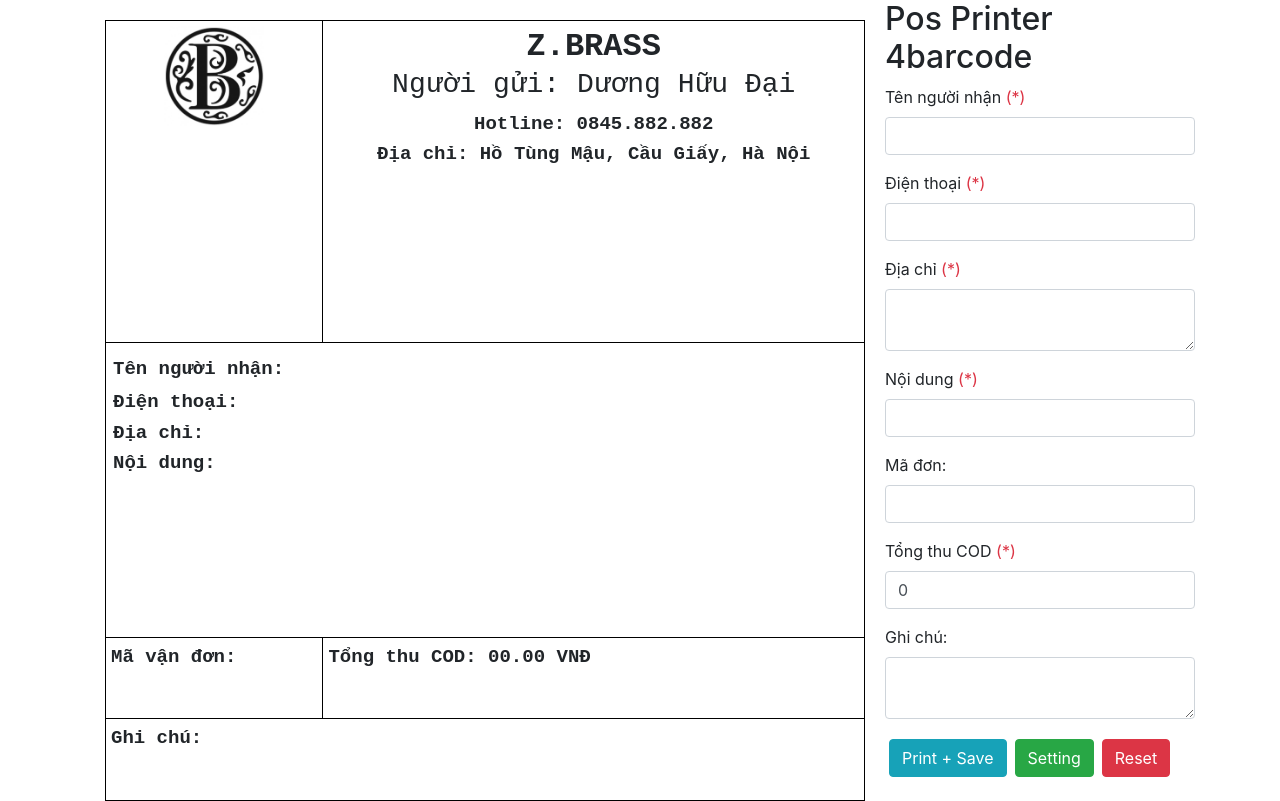
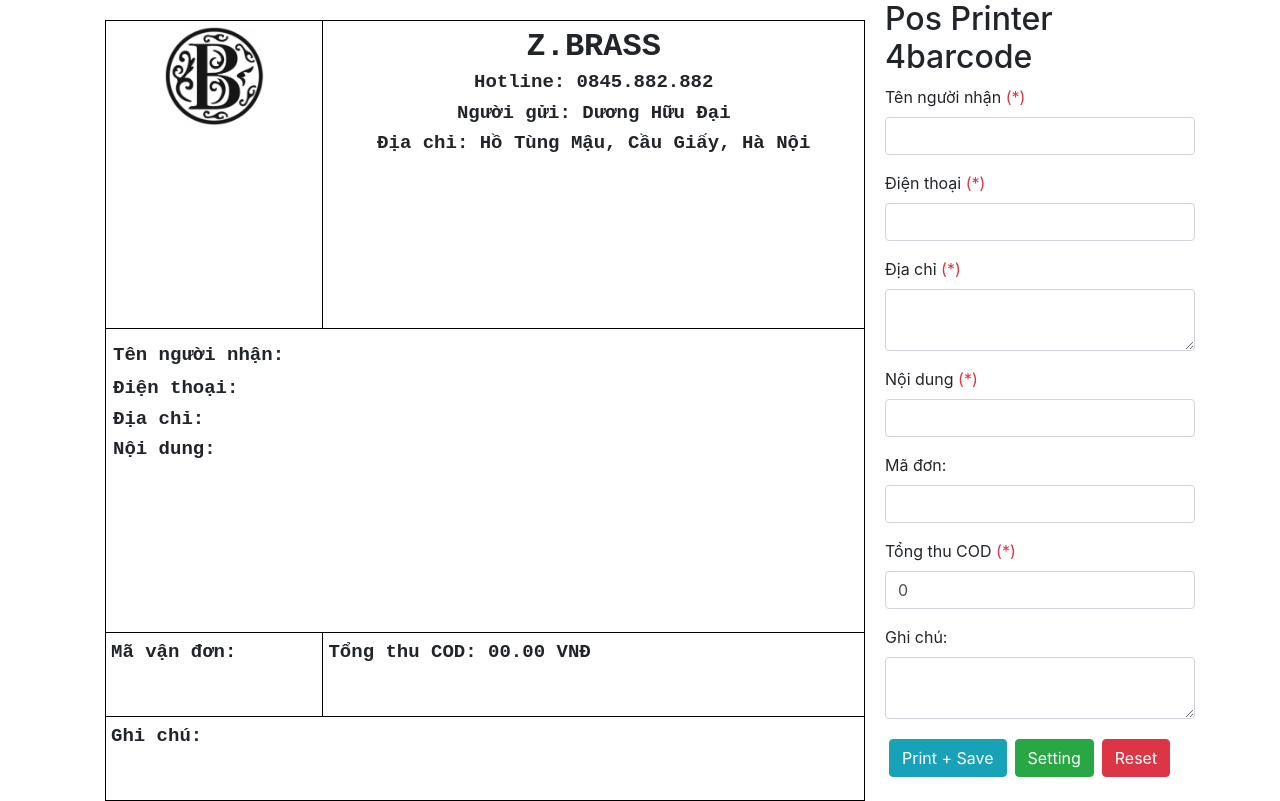
Before and after one commit to id1945/pos-printer-76mm, an Angular app: page / in a window 1280 px wide. Built offline with nearby package versions, Linux system fonts and the light colour scheme; what ngx-print-element would draw is missing.

Commit message:
Update app.component.html

```diff
--- a/src/app/app.component.html
+++ b/src/app/app.component.html
@@ -7,8 +7,8 @@
         </th>
         <th [style.fontSize.px]="setting.style.fontSize">
           <h2 *ngIf="setting.shop.title">{{setting.shop.title}}</h2>
-          <h3 *ngIf="setting.shop.name">{{setting.shop.name}}</h3>
           <p>{{setting.shop.phone}}</p>
+          <p *ngIf="setting.shop.name">{{setting.shop.name}}</p>
           <p>{{setting.shop.address}}</p>
         </th>
       </tr>
```
